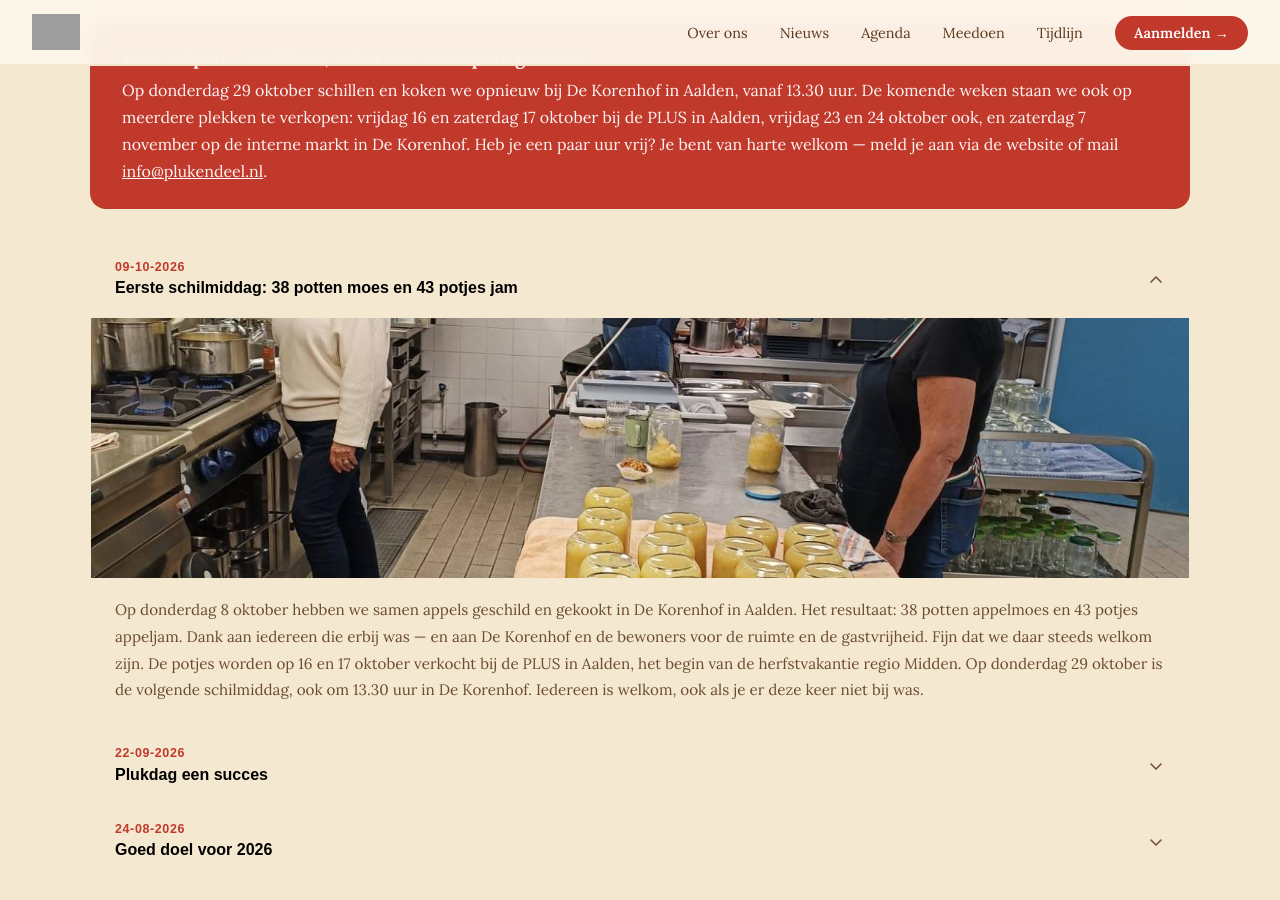
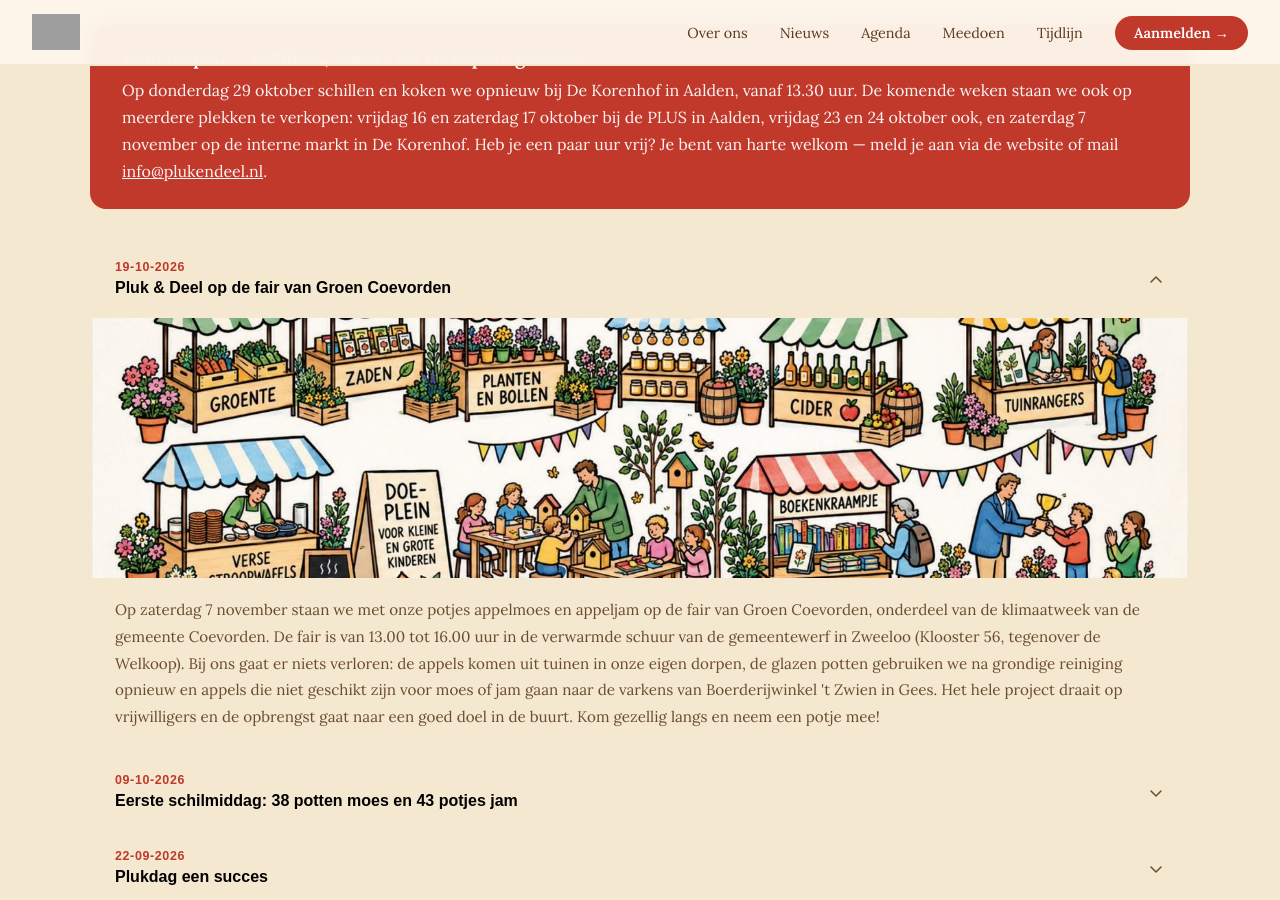
Before and after one commit to PlukenDeel/Pluk-en-Deel-2, a Jekyll site: the page built from index.html, in a window 1280 px wide and 900 px high, scrolled down 2228 px. Built offline with Jekyll 4.4.1, drawn with Linux system fonts in a browser that asks for light colours; some web fonts are replaced; grey boxes are pictures that could not be loaded.

Commit message:
Nieuws: Pluk & Deel op de fair van Groen Coevorden
Co-Authored-By: Claude Sonnet 5.5 <noreply@anthropic.com>
Claude-Session: https://claude.ai/code/session_01NxZqyCjYDnsCsRqWsUSsne

```diff
--- a/_data/nieuws.yml
+++ b/_data/nieuws.yml
@@ -1,4 +1,9 @@
 items:
+  - titel: Pluk & Deel op de fair van Groen Coevorden
+    datum: 19-10-2026
+    tekst: "Op zaterdag 7 november staan we met onze potjes appelmoes en appeljam op de fair van Groen Coevorden, onderdeel van de klimaatweek van de gemeente Coevorden. De fair is van 13.00 tot 16.00 uur in de verwarmde schuur van de gemeentewerf in Zweeloo (Klooster 56, tegenover de Welkoop). Bij ons gaat er niets verloren: de appels komen uit tuinen in onze eigen dorpen, de glazen potten gebruiken we na grondige reiniging opnieuw en appels die niet geschikt zijn voor moes of jam gaan naar de varkens van Boerderijwinkel 't Zwien in Gees. Het hele project draait op vrijwilligers en de opbrengst gaat naar een goed doel in de buurt. Kom gezellig langs en neem een potje mee!"
+    foto: /images/uploads/fair-groen-coevorden-2026.jpg
+    foto_alt: "Poster van de Fair Groen Coevorden op 7 november 2026 van 13.00 tot 16.00 uur bij de gemeentewerf in Zweeloo"
   - titel: "Eerste schilmiddag: 38 potten moes en 43 potjes jam"
     datum: 09-10-2026
     tekst: "Op donderdag 8 oktober hebben we samen appels geschild en gekookt in De Korenhof in Aalden. Het resultaat: 38 potten appelmoes en 43 potjes appeljam. Dank aan iedereen die erbij was — en aan De Korenhof en de bewoners voor de ruimte en de gastvrijheid. Fijn dat we daar steeds welkom zijn. De potjes worden op 16 en 17 oktober verkocht bij de PLUS in Aalden, het begin van de herfstvakantie regio Midden. Op donderdag 29 oktober is de volgende schilmiddag, ook om 13.30 uur in De Korenhof. Iedereen is welkom, ook als je er deze keer niet bij was."
```
Also changed, not shown: images/uploads/fair-groen-coevorden-2026.jpg (added).
